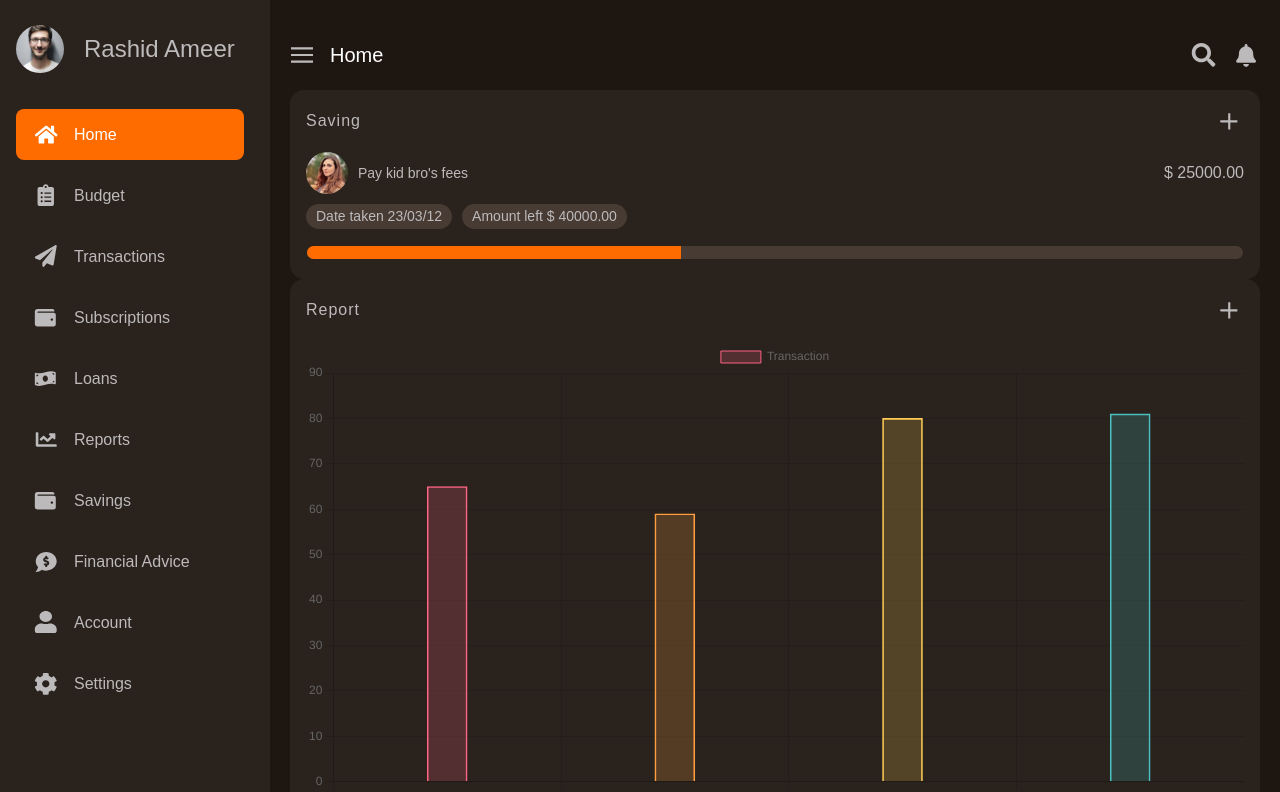
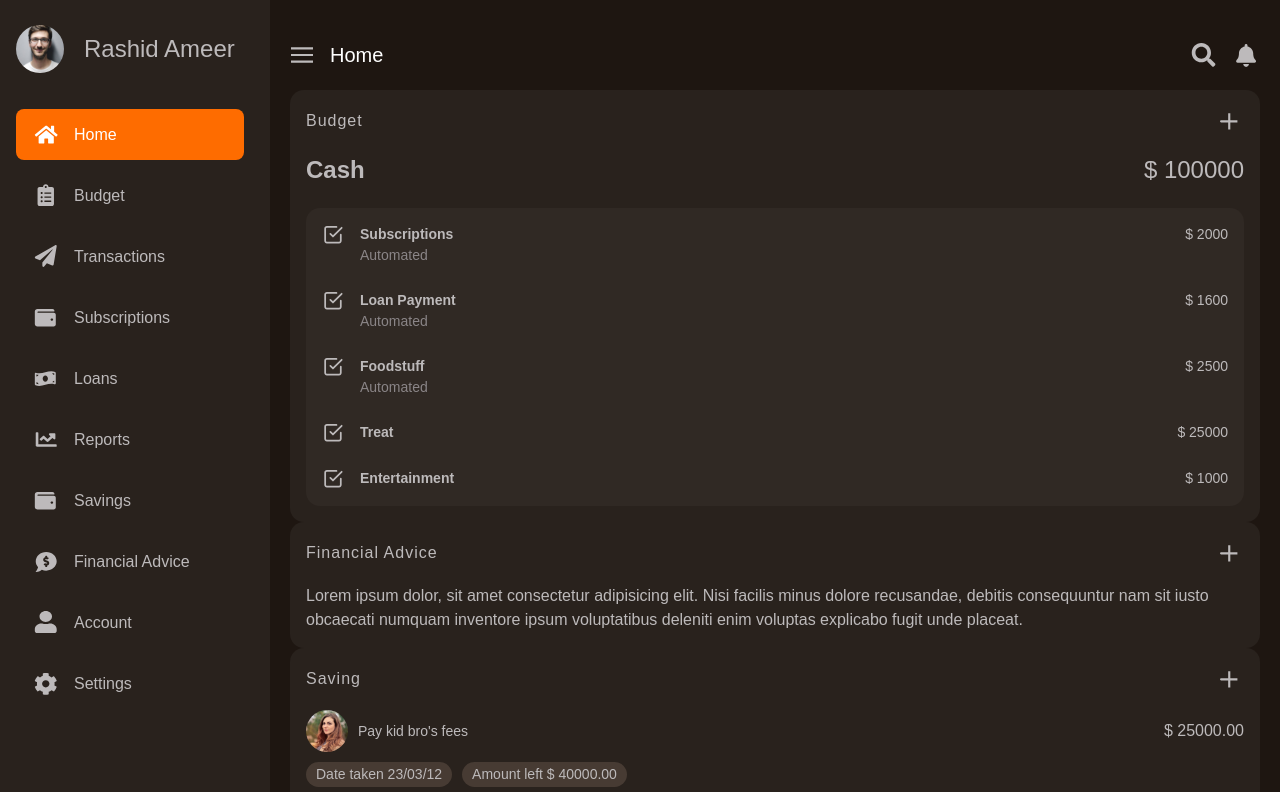
Before and after one commit to RA-Offical/bank-admin-dashboard, a React (Vite) app: page / in a window 1280 px wide. Shown: the top 792 px of the page. Built offline with nearby package versions, Linux system fonts and the light colour scheme; a web font is replaced by a local one.

Commit message:
Finish BudgetCard Component

```diff
--- a/src/App.jsx
+++ b/src/App.jsx
@@ -1,6 +1,8 @@
 import {
 	BalanceCard,
+	BudgetCard,
 	CardTemplate,
+	FinancialCard,
 	Header,
 	ReportCard,
 	SavingCard,
@@ -21,6 +23,16 @@ function App() {
 
 					<main>
 						<div className="main-content">
+							<CardTemplate
+								title={"Budget"}
+								cardBody={<BudgetCard />}
+							/>
+
+							<CardTemplate
+								title={"Financial Advice"}
+								cardBody={<FinancialCard />}
+							/>
+
 							<CardTemplate
 								title={"Saving"}
 								cardBody={<SavingCard />}
--- /dev/null
+++ b/src/components/BudgetCard/BudgetCard.css
@@ -0,0 +1,17 @@
+.budget-divison-container {
+	margin-top: 2rem;
+	padding: 1.6rem;
+	border-radius: var(--rounded-200);
+}
+
+.budget__item:not(:last-child) {
+	margin-bottom: 2.4rem;
+}
+
+.budget-category {
+	gap: 1.6rem;
+}
+
+.budget__amount {
+	margin-left: auto;
+}
--- /dev/null
+++ b/src/components/BudgetCard/BudgetCard.jsx
@@ -0,0 +1,52 @@
+import { sprite } from "../../utils/images";
+import { budgetData } from "../../data/budgetData";
+
+const BudgetCard = () => {
+	return (
+		<div className="budget-card">
+			<div
+				className="flex align-ic justify-btw
+             budget-info"
+			>
+				<p className="text-large fw-semi-bold">Cash</p>
+				<p className="text-large">$ {100000}</p>
+			</div>
+
+			<div className="bg-primary-400 budget-divison-container">
+				<ul role="list" className="budget-list">
+					{budgetData.map((data) => {
+						const { id, service, amount, type } = data;
+
+						return (
+							<li key={id} className="budget__item">
+								<div className="flex  budget-category">
+									<svg className="icon-sm">
+										<use
+											xlinkHref={`${sprite}#check`}
+										></use>
+									</svg>
+
+									<div>
+										<h3 className="text-small fw-semi-bold">
+											{service}
+										</h3>
+
+										<p className="text-small text-neutral-400">
+											{type}
+										</p>
+									</div>
+
+									<p className="text-small budget__amount">
+										$ {amount}
+									</p>
+								</div>
+							</li>
+						);
+					})}
+				</ul>
+			</div>
+		</div>
+	);
+};
+
+export default BudgetCard;
--- /dev/null
+++ b/src/components/FinancialCard/FinancialCard.jsx
@@ -0,0 +1,16 @@
+import React from "react";
+
+const FinancialCard = () => {
+	return (
+		<div className="financial-card">
+			<p className="advice">
+				Lorem ipsum dolor, sit amet consectetur adipisicing elit. Nisi
+				facilis minus dolore recusandae, debitis consequuntur nam sit
+				iusto obcaecati numquam inventore ipsum voluptatibus deleniti
+				enim voluptas explicabo fugit unde placeat.
+			</p>
+		</div>
+	);
+};
+
+export default FinancialCard;
--- a/src/components/index.js
+++ b/src/components/index.js
@@ -7,3 +7,5 @@ export { default as BalanceCard } from "./BalanceCard/BalanceCard";
 export { default as TransactionCard } from "./TransactionCard/TransactionCard";
 export { default as ReportCard } from "./ReportCard/ReportCard";
 export { default as SavingCard } from "./SavingCard/SavingCard";
+export { default as FinancialCard } from "./FinancialCard/FinancialCard";
+export { default as BudgetCard } from "./BudgetCard/BudgetCard";
--- /dev/null
+++ b/src/data/budgetData.js
@@ -0,0 +1,30 @@
+export const budgetData = [
+	{
+		id: 1,
+		service: "Subscriptions",
+		amount: 2000,
+		type: "Automated",
+	},
+	{
+		id: 2,
+		service: "Loan Payment",
+		amount: 1600,
+		type: "Automated",
+	},
+	{
+		id: 3,
+		service: "Foodstuff",
+		amount: 2500,
+		type: "Automated",
+	},
+	{
+		id: 4,
+		service: "Treat",
+		amount: 25000,
+	},
+	{
+		id: 5,
+		service: "Entertainment",
+		amount: 1000,
+	},
+];
--- a/src/index.css
+++ b/src/index.css
@@ -12,6 +12,7 @@
 @import url(./components/LoanCard/LoanCard.css);
 @import url(./components/ReportCard/ReportCard.css);
 @import url(./components/SavingCard/SavingCard.css);
+@import url(./components/BudgetCard/BudgetCard.css);
 
 :root {
 	/* defining colors */
```
Also changed, not shown: src/components/FinancialCard/FinancialCard.css (added).
